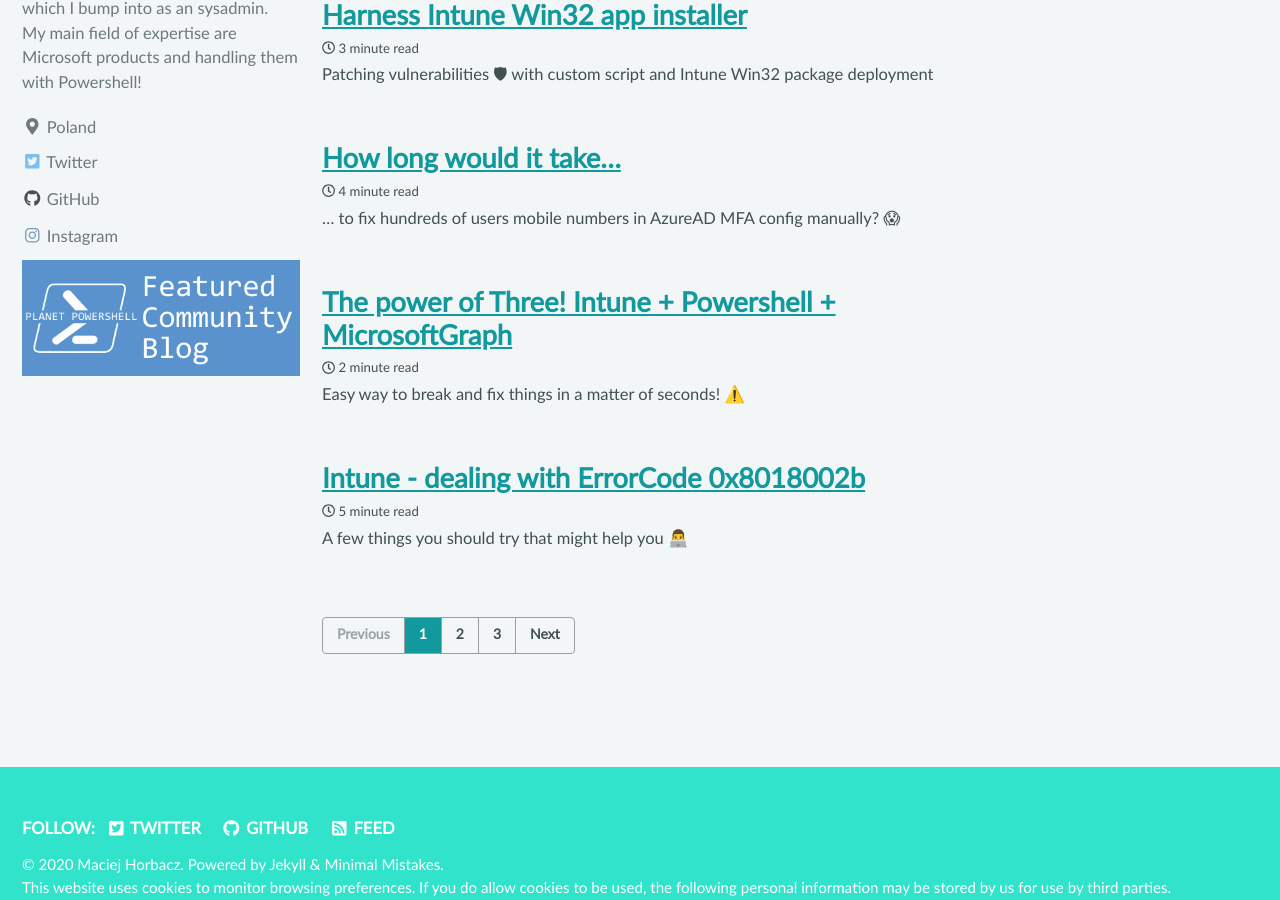
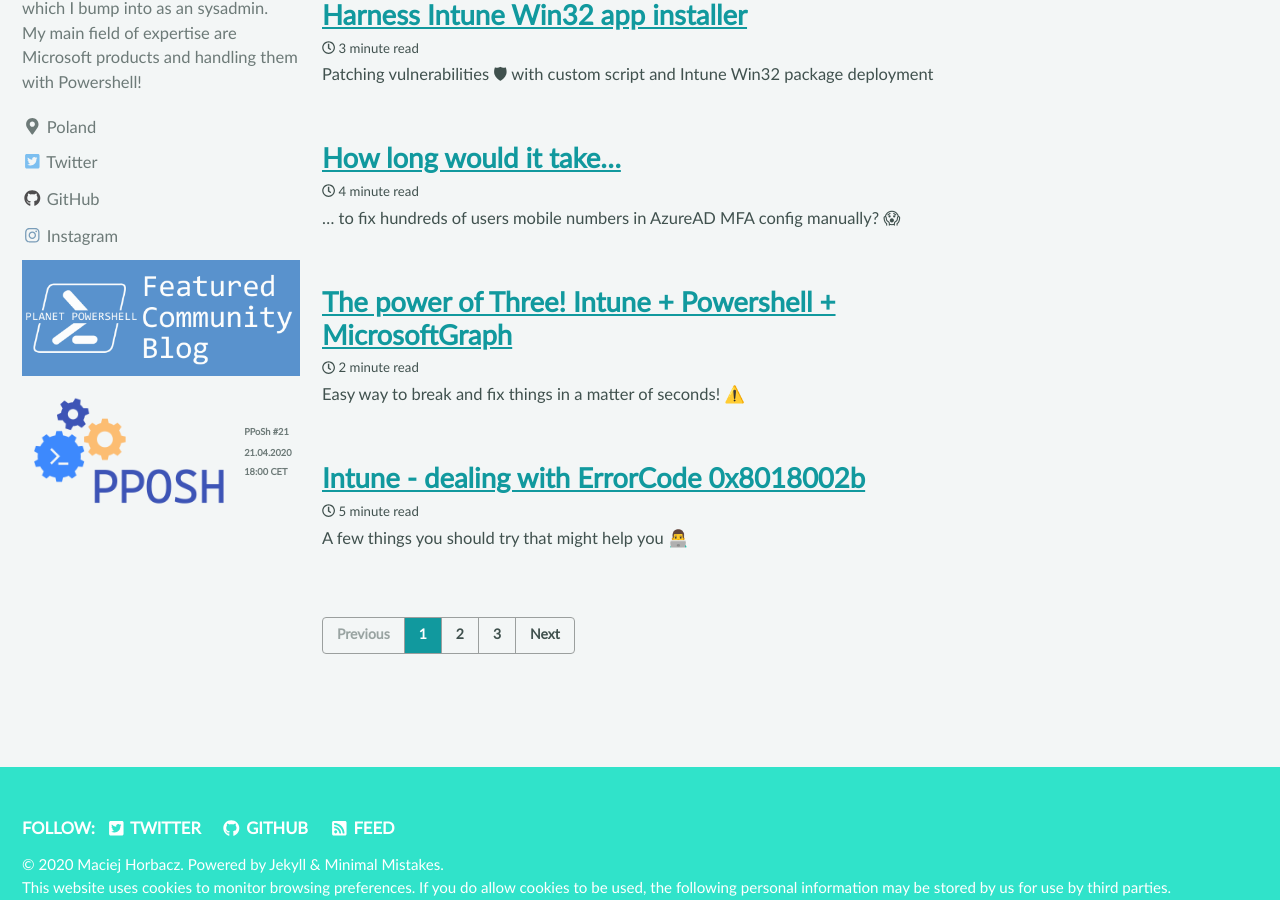
Before and after one commit to UniverseCitiz3n/UniverseCitiz3n.github.io, a Jekyll site: the page built from index.html, in a window 1280 px wide and 900 px high, scrolled down 338 px. Built offline with Jekyll 4.4.1, drawn with Linux system fonts in a browser that asks for light colours; cached includes are drawn as plain includes; nearby versions of some CDN libraries; the list of posts is cut into pages by our own code.

Commit message:
events list test

```diff
--- a/_includes/author-profile-custom-links.html
+++ b/_includes/author-profile-custom-links.html
@@ -8,3 +8,23 @@
 <li>
     <img src="{{ site.url }}{{ site.baseurl }}/assets/images/aboutme/planetpowershell-featured-badge.png" height="67" width="161">
   </li>
+  <li>
+    <table>
+      <tr>
+        <th>
+          <img src="{{ site.url }}{{ site.baseurl }}/assets/images/aboutme/pposh_trans.png" height="67" width="161">
+        </th>
+        <th>
+          <li>
+            <a href="https://www.meetup.com/pl-PL/Polish-PowerShell-Group-PPoSh/events/268652884/">PPoSh #21</a>
+          </li>
+          <li>
+            21.04.2020
+          </li>
+          <li>
+            18:00 CET
+          </li>
+        </th>
+      </tr>
+    </table>
+  </li>
```
